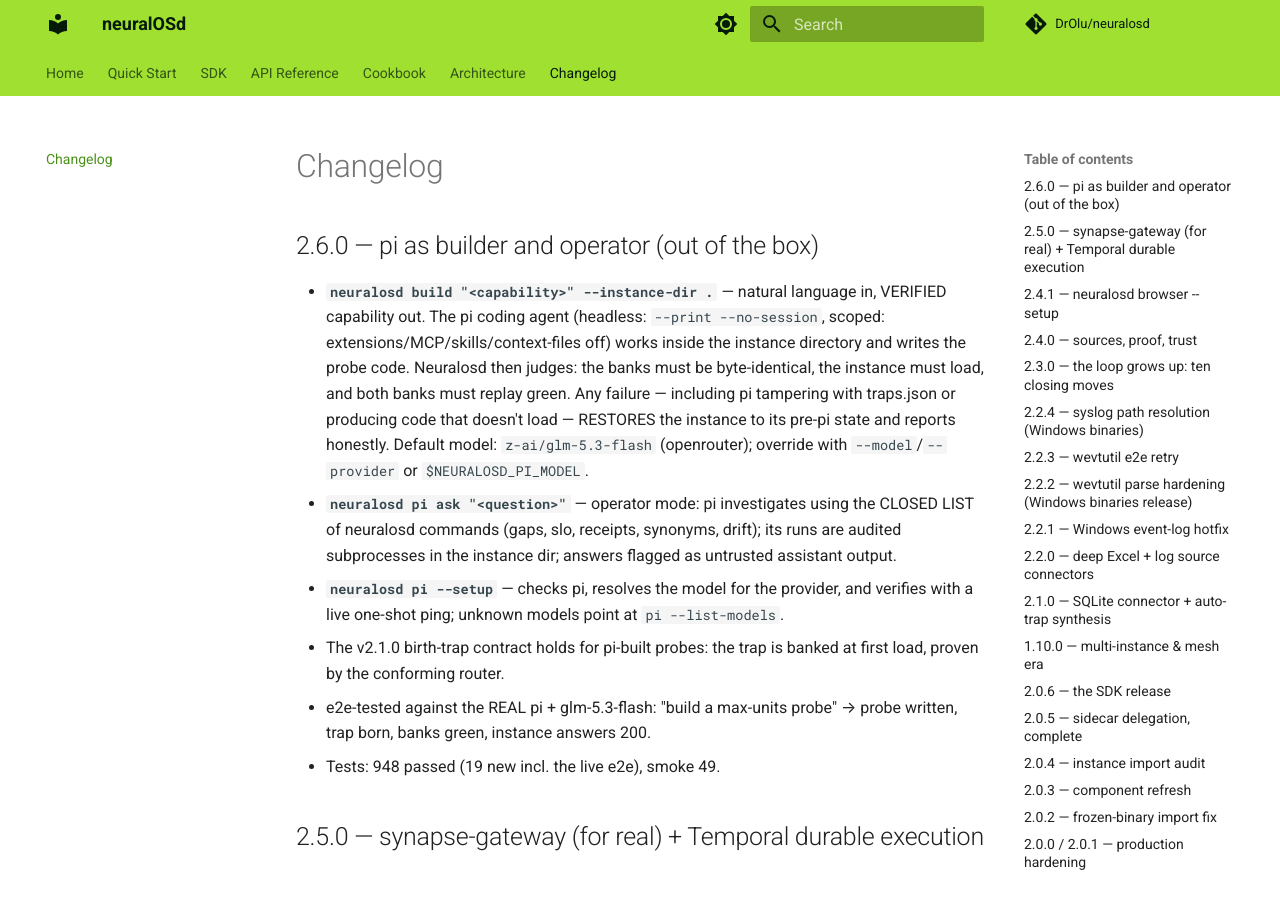
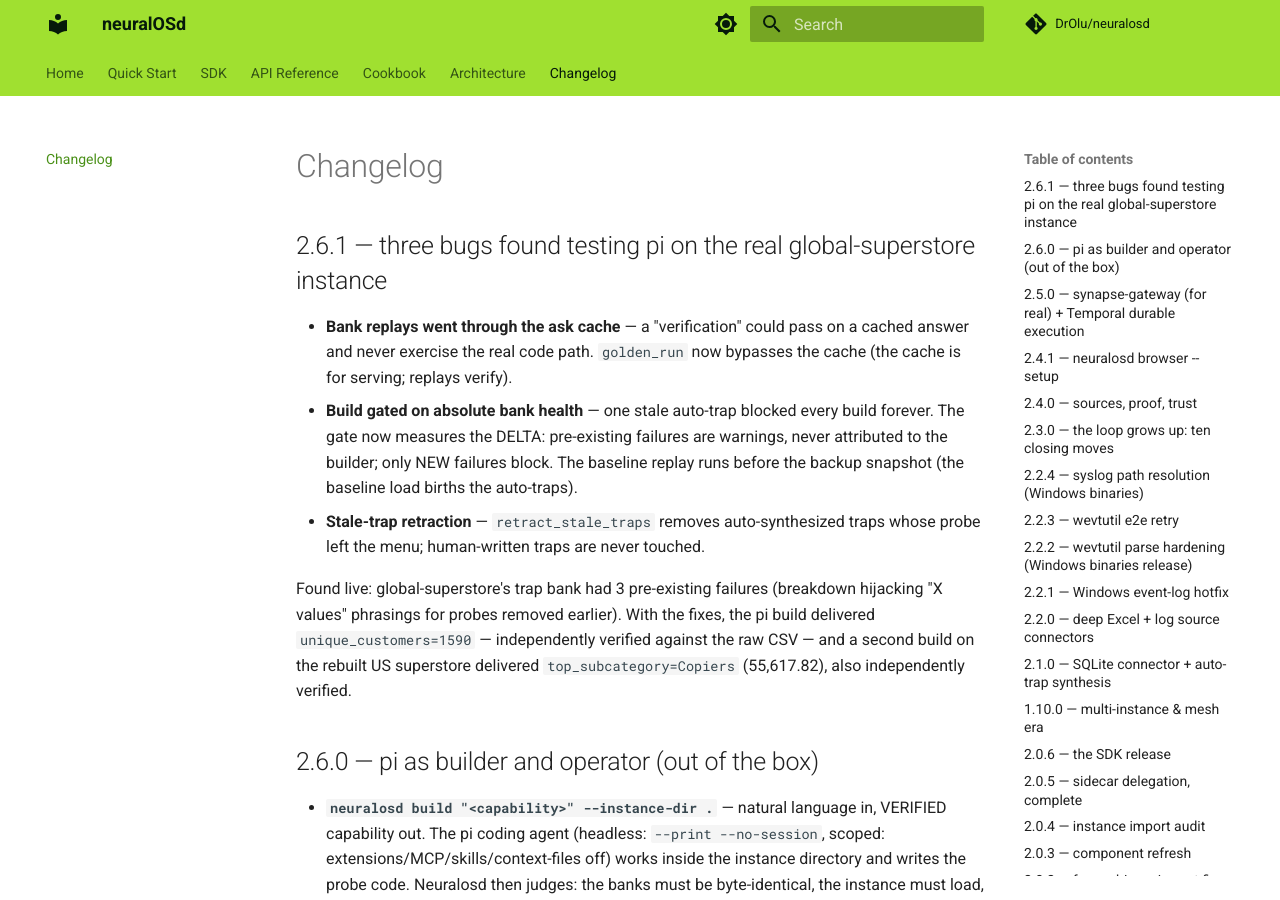
Before and after one commit to DrOlu/neuralosd, an MkDocs documentation site: the page built from docs/changelog.md, in a window 1280 px wide and 900 px high. Built offline with MkDocs 1.6.1 and Material for MkDocs 9.7.7, drawn with Linux system fonts in a browser that asks for light colours; comment, search, counter and statistics services are not loaded.

Commit message:
release 2.6.1

```diff
--- a/docs/changelog.md
+++ b/docs/changelog.md
@@ -1,4 +1,25 @@
 # Changelog
+
+## 2.6.1 — three bugs found testing pi on the real global-superstore instance
+
+- **Bank replays went through the ask cache** — a "verification" could pass
+  on a cached answer and never exercise the real code path. `golden_run`
+  now bypasses the cache (the cache is for serving; replays verify).
+- **Build gated on absolute bank health** — one stale auto-trap blocked
+  every build forever. The gate now measures the DELTA: pre-existing
+  failures are warnings, never attributed to the builder; only NEW
+  failures block. The baseline replay runs before the backup snapshot
+  (the baseline load births the auto-traps).
+- **Stale-trap retraction** — `retract_stale_traps` removes
+  auto-synthesized traps whose probe left the menu; human-written traps
+  are never touched.
+
+Found live: global-superstore's trap bank had 3 pre-existing failures
+(breakdown hijacking "X values" phrasings for probes removed earlier).
+With the fixes, the pi build delivered `unique_customers=1590` —
+independently verified against the raw CSV — and a second build on the
+rebuilt US superstore delivered `top_subcategory=Copiers` (55,617.82),
+also independently verified.
 
 ## 2.6.0 — pi as builder and operator (out of the box)
 
--- a/pyproject.toml
+++ b/pyproject.toml
@@ -4,7 +4,7 @@
 
 [project]
 name = "neuralosd"
-version = "2.6.0"
+version = "2.6.1"
 description = "Deterministic-first agentic runtime — @probe framework, chain runner, meta-selector, HITL guardrails, MCP/OpenAPI exposure, and microVM sandbox backends (BoxLite / Microsandbox)"
 readme = "README.md"
 requires-python = ">=3.10"
--- a/src/neuralosd/__init__.py
+++ b/src/neuralosd/__init__.py
@@ -6,7 +6,7 @@
 source. Offline. On CPU. With verification gates, audit trail, and
 deterministic routing.
 """
-__version__ = "2.6.0"
+__version__ = "2.6.1"
 
 _DOCS = {
     "usage": "neuralOS usage and operations guide",
--- a/src/neuralosd_sdk/__init__.py
+++ b/src/neuralosd_sdk/__init__.py
@@ -6,4 +6,4 @@
     RefusalError,
     TransportError,
 )
-__version__ = "2.6.0"
+__version__ = "2.6.1"
```
